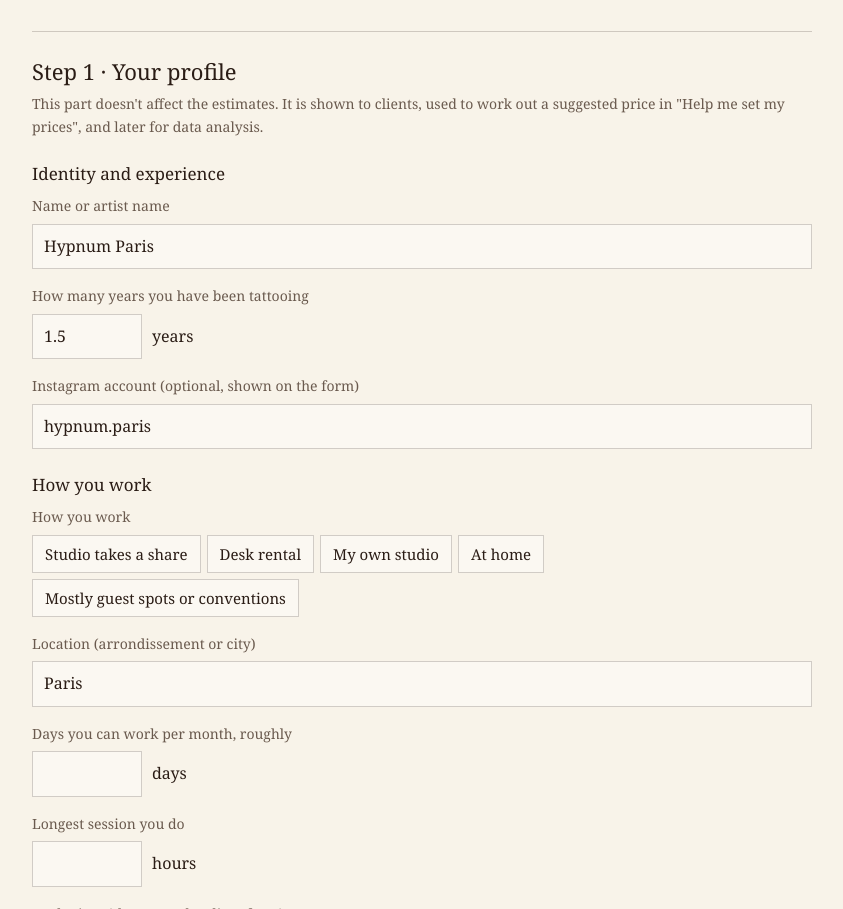
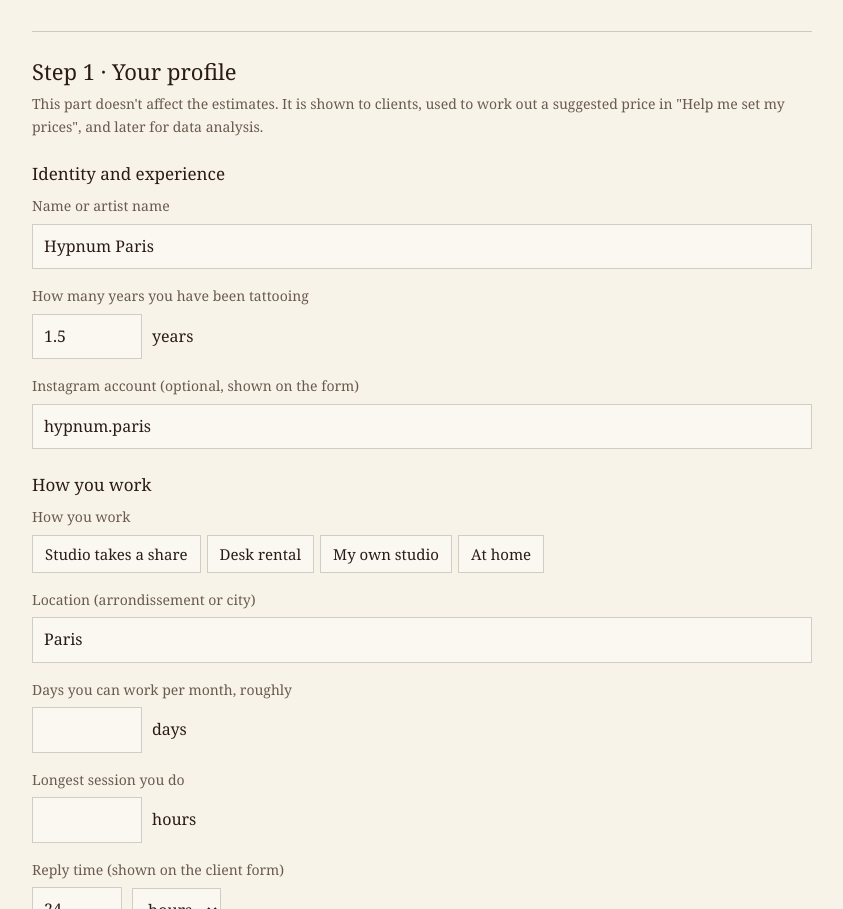
Before and after one commit to hypnumparis/hypnumparis.github.io, a plain HTML site: page devis/reglages.html in a window 1280 px wide. Shown: the part 191-1100 px from the top of the page, without its empty margins (218-1061 px from the left). Drawn offline with Linux system fonts and the light colour scheme; a web font is replaced by a local one.

Commit message:
Devis: drop guest/convention work option
Co-Authored-By: Claude Opus 5.5 <noreply@anthropic.com>
Claude-Session: https://claude.ai/code/session_01R2fLPeYL58hyMCYVKpy9mK

```diff
--- a/devis/hq-core.js
+++ b/devis/hq-core.js
@@ -26,7 +26,7 @@ function validate(c, lg){
     if(!co.deskUnit || !num(co.deskPrice)) V('A · Location du poste : formule et prix', 'A · Desk rental: unit and price', 'A · 工位怎么付、每次多少钱');
     if(co.deskUnit === 'day' && !pos(co.deskDays)) V('A · Jours loués par mois', 'A · Days rented per month', 'A · 每个月大约租几天');
   }
-  else if((A.work === 'own' || A.work === 'home' || A.work === 'guest') && !num(co.monthly)) V('A · Loyer et charges par mois', 'A · Monthly rent and costs', 'A · 每月房租和杂费');
+  else if((A.work === 'own' || A.work === 'home') && !num(co.monthly)) V('A · Loyer et charges par mois', 'A · Monthly rent and costs', 'A · 每月房租和杂费');
   if(!A.location) V('A · Lieu', 'A · Location', 'A · 地点');
   if(!pos(A.daysPerMonth)) V('A · Jours de travail par mois', 'A · Working days per month', 'A · 每个月能工作几天');
   if(!pos(A.maxSession)) V('A · Durée maximale d\'une séance', 'A · Longest session', 'A · 单次最长几小时');
--- a/devis/reglages.html
+++ b/devis/reglages.html
@@ -82,6 +82,7 @@ if(!c || c.id !== base.id) c = base;
 c.A = c.A || {}; c.A.cost = c.A.cost || {}; c.A.reply = c.A.reply || {n:24, unit:'h'};
 ['styles','refuse','languages','payment'].forEach(function(k){ c.A[k] = c.A[k] || []; });
 c.A.designFee = c.A.designFee || {pct:null};
+if(c.A.work === 'guest') c.A.work = null;
 c.A.retouch = c.A.retouch || {free:null, months:null};
 c.M2 = c.M2 || {otherFixed:null, supplies:{per:'month', amount:null}, status:{k:'ae', pct:21.5}, targetNet:null, actualHours:null, actualClients:null, maxHours:null, speed:{s:null, m:null}};
 c.B = c.B || {};
@@ -132,7 +133,7 @@ function render(){
   /* ---------- A ---------- */
   h += '<section><h2>' + t('Étape 1 · Votre profil', 'Step 1 · Your profile', '第一步 · 纹身师资料') + '</h2><p class="why">' + t('Cette partie n\'entre pas dans le calcul des estimations. Elle sert à vous présenter aux clients, à calculer un prix conseillé dans « Aidez-moi à fixer mes prix », et plus tard à analyser les données.', 'This part doesn\'t affect the estimates. It is shown to clients, used to work out a suggested price in "Help me set my prices", and later for data analysis.', '这部分不参与估价。用来展示给客人、在「帮我定价」里算建议价，以及以后做数据分析。') + '</p>';
   h += '<h3>' + t('Identité et expérience', 'Identity and experience', '身份和经验') + '</h3>' + txt('A.name', t('Nom ou nom d\'artiste', 'Name or artist name', '名字 / 品牌名')) + num('A.years', t('Depuis combien d\'années vous tatouez', 'How many years you have been tattooing', '纹了几年'), t('ans', 'years', '年'), ' style="max-width:120px"') + txt('A.instagram', t('Compte Instagram (facultatif, affiché sur le formulaire)', 'Instagram account (optional, shown on the form)', 'Instagram 账号（选填，会在表单上展示）'), t('par exemple hypnum.paris', 'e.g. hypnum.paris', '例如 hypnum.paris'));
-  h += '<h3>' + t('Façon de travailler', 'How you work', '工作方式') + '</h3>' + radio('A.work', t('Façon de travailler', 'How you work', '工作方式'), [['split', t('Pourcentage au studio', 'Studio takes a share', '工作室分成')], ['desk', t('Location de poste', 'Desk rental', '租工位')], ['own', t('Mon propre studio', 'My own studio', '自己的工作室')], ['home', t('À domicile', 'At home', '在家')], ['guest', t('Surtout en guest ou en convention', 'Mostly guest spots or conventions', 'guest 或展会为主')]]);
+  h += '<h3>' + t('Façon de travailler', 'How you work', '工作方式') + '</h3>' + radio('A.work', t('Façon de travailler', 'How you work', '工作方式'), [['split', t('Pourcentage au studio', 'Studio takes a share', '工作室分成')], ['desk', t('Location de poste', 'Desk rental', '租工位')], ['own', t('Mon propre studio', 'My own studio', '自己的工作室')], ['home', t('À domicile', 'At home', '在家')]]);
   h += '<div data-show="split">' + num('A.cost.splitPct', t('Part prise par le studio', 'Share the studio takes', '工作室拿走多少'), '%') + '</div>';
   h += '<div data-show="desk">' + radio('A.cost.deskUnit', t('Comment vous payez le poste', 'How you pay for the desk', '工位怎么付'), [['day', t('À la journée', 'Per day', '按天')], ['session', t('À la séance', 'Per session', '按次')], ['month', t('Au mois', 'Per month', '按月')]]) + '<div data-show="deskday">' + num('A.cost.deskPrice', t('Prix par jour', 'Price per day', '每天多少钱'), t('€ / jour', '€ / day', '€ / 天')) + num('A.cost.deskDays', t('Jours loués par mois, environ', 'Days rented per month, roughly', '每个月大约租几天'), DAYS) + '</div><div data-show="desksess">' + num('A.cost.deskPrice', t('Prix par séance', 'Price per session', '每次多少钱'), t('€ / séance', '€ / session', '€ / 次')) + '</div><div data-show="deskmonth">' + num('A.cost.deskPrice', t('Prix par mois', 'Price per month', '每月多少钱'), t('€ / mois', '€ / month', '€ / 月')) + num('A.daysPerMonth', t('Jours de travail par mois à ce poste', 'Days you work at this desk per month', '每个月在这个工位工作几天'), DAYS) + '</div></div>';
   h += '<div data-show="own">' + num('A.cost.monthly', t('Loyer et charges par mois, environ', 'Rent and running costs per month, roughly', '每月房租和杂费大约多少'), t('€ / mois', '€ / month', '€ / 月')) + '</div>';
@@ -247,7 +248,7 @@ function bind(){
 function vis(){
   var A = c.A, m = {
     split:A.work === 'split', desk:A.work === 'desk', deskday:A.work === 'desk' && A.cost.deskUnit === 'day', desksess:A.work === 'desk' && A.cost.deskUnit === 'session', deskmonth:A.work === 'desk' && A.cost.deskUnit === 'month', notmonth:!(A.work === 'desk' && A.cost.deskUnit === 'month'),
-    own:A.work === 'own' || A.work === 'home' || A.work === 'guest', styleother:A.styles.indexOf('other') > -1,
+    own:A.work === 'own' || A.work === 'home', styleother:A.styles.indexOf('other') > -1,
     fee:A.designFee.has === true, m1:c.mode === 1, m2:c.mode === 2, b:c.mode === 1 || (c.mode === 2 && (!!rep || c.B.min > 0)),
     hourlyhelp:c.mode === 1 && c.pricing === 'hourly', cover:A.refuse.indexOf('coverup') < 0,
     dpct:c.B.deposit.type === 'pct', dfix:c.B.deposit.type === 'fixed'};
@@ -259,7 +260,7 @@ function clean(){
   if(o.mode !== 2) o.M2 = null;
   if(o.A.work !== 'split') delete o.A.cost.splitPct;
   if(o.A.work !== 'desk'){ delete o.A.cost.deskUnit; delete o.A.cost.deskPrice; delete o.A.cost.deskDays; }
-  if(['own','home','guest'].indexOf(o.A.work) < 0) delete o.A.cost.monthly;
+  if(['own','home'].indexOf(o.A.work) < 0) delete o.A.cost.monthly;
   return o;
 }
 function persist(){ try{ localStorage.setItem('hq-draft', JSON.stringify(clean())); }catch(e){} status(); }
```
